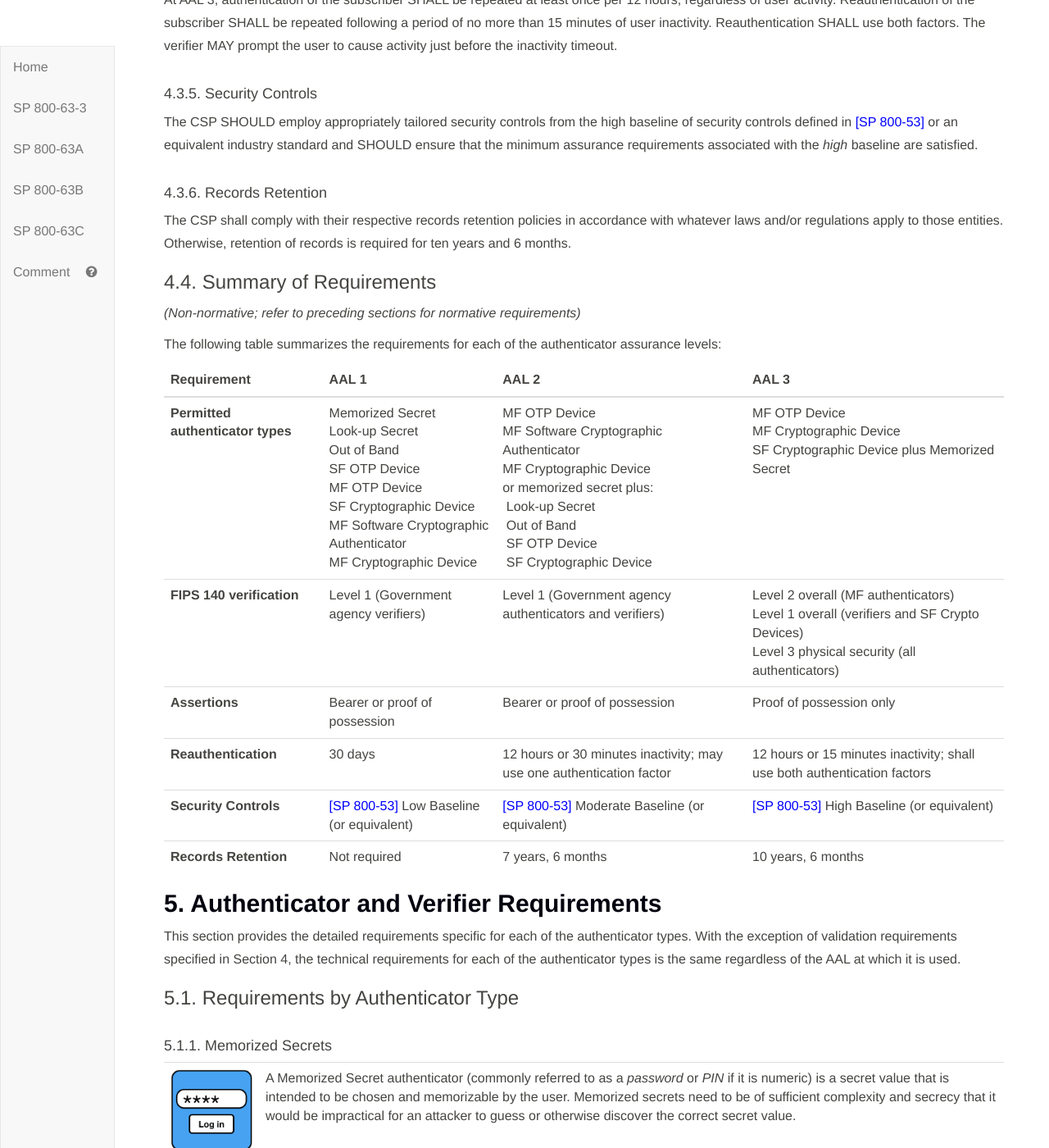
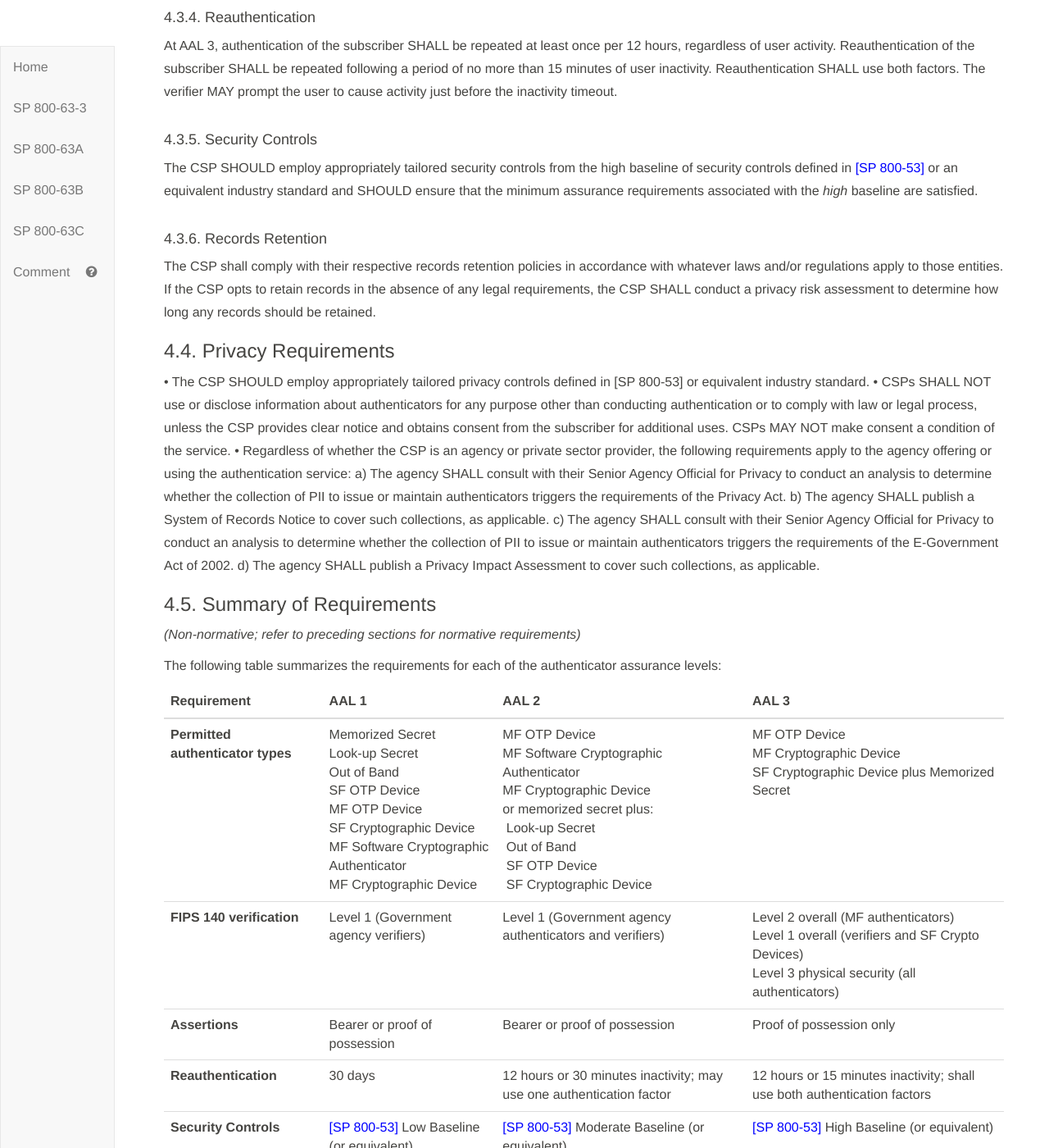
Before and after one commit to usnistgov/800-63-3, a Jekyll site: the page built from sp800-63b.md, in a window 1280 px wide and 1400 px high, scrolled down 22280 px. Shown: the whole window at 82% size. Built offline with Jekyll 4.4.1, drawn with Linux system fonts in a browser that asks for light colours; some of the changed text lies outside the part shown.

Commit message:
new privacy edits

```diff
--- a/sp800-63b/sec4_aal.md
+++ b/sp800-63b/sec4_aal.md
@@ -66,7 +66,7 @@ The CSP SHOULD employ appropriately tailored security controls from the low base
 
 #### 4.1.6. Records Retention
 
-The CSP shall comply with their respective records retention policies in accordance with whatever laws and/or regulations apply. Otherwise, no retention period is required.
+The CSP shall comply with their respective records retention policies in accordance with whatever laws and/or regulations apply. If the CSP opts to retain records in the absence of any legal requirements, the CSP SHALL conduct a privacy risk assessment to determine how long any records should be retained.
 
 ### 4.2. Authenticator Assurance Level 2
 
@@ -111,7 +111,7 @@ The CSP SHOULD employ appropriately tailored security controls from the moderate
 
 #### 4.2.6. Records Retention
 
-CSPs shall comply with their respective records retention policies in accordance with whatever laws and/or regulations apply to those entities. Otherwise, retention of records is required for seven years and 6 months.
+CSPs shall comply with their respective records retention policies in accordance with whatever laws and/or regulations apply to those entities. If the CSP opts to retain records in the absence of any legal requirements, the CSP SHALL conduct a privacy risk assessment to determine how long any records should be retained.
 
 ### 4.3. Authenticator Assurance Level 3
 
@@ -145,9 +145,19 @@ The CSP SHOULD employ appropriately tailored security controls from the high bas
 
 #### 4.3.6. Records Retention
 
-The CSP shall comply with their respective records retention policies in accordance with whatever laws and/or regulations apply to those entities. Otherwise, retention of records is required for ten years and 6 months.
+The CSP shall comply with their respective records retention policies in accordance with whatever laws and/or regulations apply to those entities. If the CSP opts to retain records in the absence of any legal requirements, the CSP SHALL conduct a privacy risk assessment to determine how long any records should be retained.
 
-### 4.4. Summary of Requirements
+### 4.4. Privacy Requirements
+
+•	The CSP SHOULD employ appropriately tailored privacy controls defined in [SP 800-53] or equivalent industry standard.
+•	CSPs SHALL NOT use or disclose information about authenticators for any purpose other than conducting authentication or to comply with law or legal process, unless the CSP provides clear notice and obtains consent from the subscriber for additional uses. CSPs MAY NOT make consent a condition of the service.
+•	Regardless of whether the CSP is an agency or private sector provider, the following requirements apply to the agency offering or using the authentication service:
+a) The agency SHALL consult with their Senior Agency Official for Privacy to conduct an analysis to determine whether the collection of PII to issue or maintain authenticators triggers the requirements of the Privacy Act.
+b) The agency SHALL publish a System of Records Notice to cover such collections, as applicable.
+c) The agency SHALL consult with their Senior Agency Official for Privacy to conduct an analysis to determine whether the collection of PII to issue or maintain authenticators triggers the requirements of the E-Government Act of 2002.
+d) The agency SHALL publish a Privacy Impact Assessment to cover such collections, as applicable.
+
+### 4.5. Summary of Requirements
 
 *(Non-normative; refer to preceding sections for normative requirements)*
 
@@ -160,4 +170,4 @@ Requirement | AAL 1 | AAL 2 | AAL 3
 **Assertions** | Bearer or proof of possession | Bearer or proof of possession | Proof of possession only
 **Reauthentication** | 30 days | 12 hours or 30 minutes inactivity; may use one authentication factor | 12 hours or 15 minutes inactivity; shall use both authentication factors
 **Security Controls**|[[SP 800-53]](#SP800-53) Low Baseline (or equivalent)|[[SP 800-53]](#SP800-53) Moderate Baseline (or equivalent)|[[SP 800-53]](#SP800-53) High Baseline (or equivalent)
-**Records Retention**|Not required|7 years, 6 months|10 years, 6 months
+**Records Retention**|Not required|Not required|Not required
```
Also changed, not shown: sp800-63a/sec4_ial.md (+11 -4 lines), sp800-63a/sec8_privacy.md (+4 -2 lines), sp800-63c/sec9_privacy.md (+22 -2 lines).
